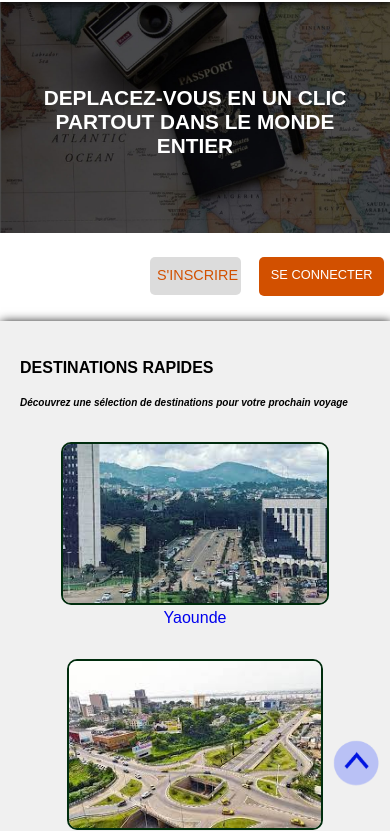
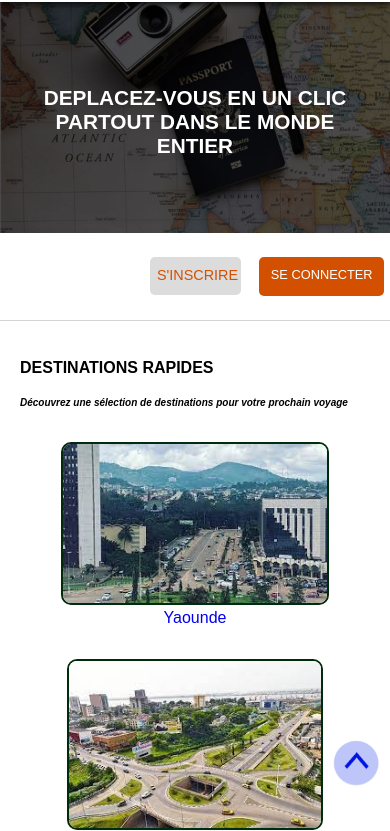
Before and after one commit to devroy-max/TP-ICT108, a plain HTML site: page index.html in a window 390 px wide. Shown: the part 48-879 px from the top of the page. Drawn offline with Linux system fonts and the light colour scheme.

Commit message:
Add files via upload

```diff
--- a/index.css
+++ b/index.css
@@ -558,8 +558,8 @@ footer a
 	{
 		position: relative;
 		top:-30px;
-		background-color:rgb(240,240,240);
-		box-shadow: 1px 1px 10px;
+		background-color:rgb(255,255,255);
+		box-shadow: 0px 0px 1px;
 	}
 
 	.dest
```
